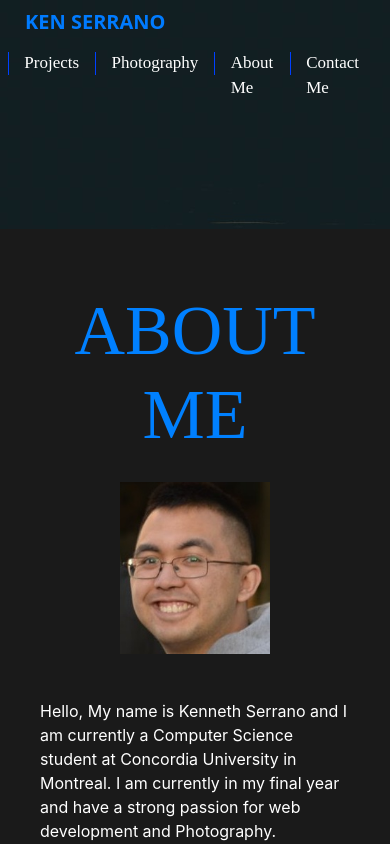
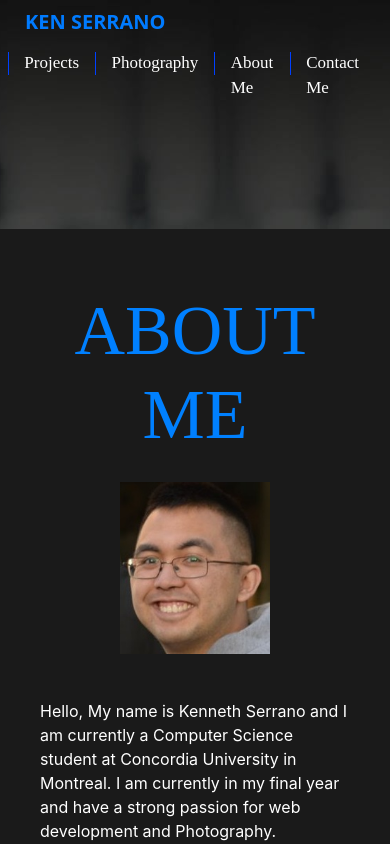
Before and after one commit to G3nK3n/React-Projects, a React (Create React App) app in the folder personal_website/: page / in a window 390 px wide. Shown: the top 844 px of the page. Built offline with nearby package versions, Linux system fonts and the light colour scheme; what react-animations would draw is missing.

Commit message:
Fixed header bugs for Medium size screens, added new background-image as well

```diff
--- a/personal_website/src/AllComponents/Header.js
+++ b/personal_website/src/AllComponents/Header.js
@@ -15,10 +15,10 @@ const headerComponent = (props) => {
          <Container fluid>
          <Navbar className="wholeNav">
             <Row>
-                <Col sm md lg={2}>
+                <Col sm md={3} lg={2}>
                     <NavbarBrand onClick={props.clickHome}className="NavBarBrand" href="#"> KEN SERRANO </NavbarBrand>
                 </Col>
-                <Col sm md lg={10}>
+                <Col sm md={9} lg={10}>
                     <div className="NavBarItems">
                         <Navbar.Item>
                             <Navbar.Link onClick={props.clickResume} className="NavBarLink" href="#"> Resume </Navbar.Link>
--- a/personal_website/src/App.css
+++ b/personal_website/src/App.css
@@ -1,5 +1,5 @@
 body{
-  background: url("./background-image2.jpg");
+  background-image: url("./background-image2.jpg");
   background-size: cover;
   background-attachment: fixed;
 }
@@ -382,7 +382,9 @@ h6 {
   }
 
   body {
-    background-position: center;
+    background-image: url("background_image3.jpg");
+
+    /* background-image: #111f22; */
   }
 
 }
```
Also changed, not shown: personal_website/src/background_image3.jpg (added).
